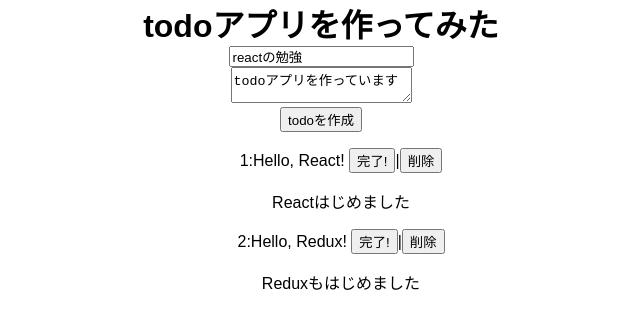
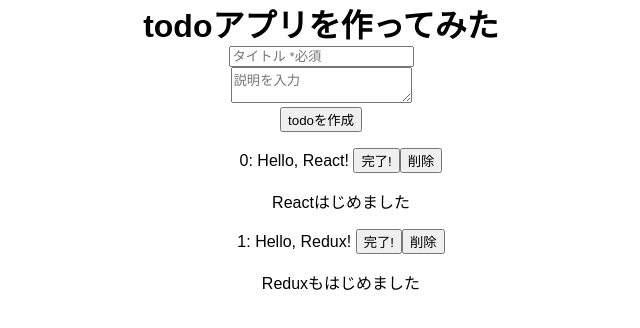
Before and after one commit to yokoto/react_todo, a React (Create React App) app: page / in a window 1280 px wide. Shown: the top 328 px of the page, without its empty margins (319-959 px from the left). Built offline with nearby package versions, Linux system fonts and the light colour scheme.

Commit message:
前編と後編を中心にリファクタリング

```diff
--- a/src/App.js
+++ b/src/App.js
@@ -8,56 +8,66 @@ class App extends Component {
     super()
     const todos = []
     this.state = {
+      todos: todos,
+      countTodoId: 0,
       isLoading: false,
       hasError: false,
-      todos: todos,
-      countTodo: todos.length + 1,
     }
   }
 
   handleSubmit(e) {
     e.preventDefault();
-    const title = e.target.title.value;
-    const desc = e.target.desc.value;
-    const todos = this.state.todos.slice()
-    const countTodo = this.state.countTodo
+    const countTodoId = this.state.countTodoId + 1
+    let title = e.target.title.value
+    if (title=== '') {
+      title = "【デフォルト値】reactの勉強"
+    }
+    let desc = e.target.desc.value
+    if (desc === '') {
+      desc = "【デフォルト値】todoアプリを作っています"
+    }
 
-    todos.push({
-      id: countTodo,
-      title: title,
-      desc: desc,
-      done: false,
+    this.setState({
+      ...this.state,
+      todos: this.state.todos.concat({
+        id: countTodoId,
+        title: title,
+        desc: desc,
+        done: false,
+      }),
+      countTodoId: countTodoId
     })
-
-    this.setState({ todos })
-    this.setState({ countTodo: countTodo + 1 })
 
     e.target.title.value = '';
     e.target.desc.value = ''
   }
 
-  setTodoStatus(clickTodo) {
-    const todos = this.state.todos.slice();
-    const todo = todos[clickTodo.id - 1];
-    todo.done = !todo.done;
-    todos[clickTodo.id - 1] = todo;
-
-    this.setState({ todos });
+  setTodoStatus(el) {
+    console.log(el)
+    const todos = this.state.todos.map(td => {
+      if (td.id === el.id) {
+        td.done = !td.done
+      }
+      return td
+    })
+    this.setState({
+      ...this.state,
+      todos,
+    })
   }
 
   handleRemove(i) {
     const todos = this.state.todos.filter(res => res.id !== i)
-    const countTodo = this.state.countTodo
-
-    this.setState({ todos })
-    this.setState({ countTodo: countTodo - 1 })
+    this.setState({
+      ...this.state,
+      todos
+    })
   }
 
   fetchData(url) {
     this.setState({ isLoading: true })
     fetch(url)
     .then((response) => {
-      console.log(response)
       if (!response.ok) {
         throw Error(response.statusText);
       }
@@ -66,12 +76,16 @@ class App extends Component {
     })
     .then((response) => response.json())
     .then((data) => {
-      let countTodo = this.state.countTodo
+      let countTodoId = this.state.countTodoId
       const todos = data.map(data => {
-        const todo = Object.assign({}, data, { id: countTodo++, done: false })
+        const todo = Object.assign({}, data, { id: countTodoId++, done: false })
         return todo
       })
-      this.setState({ todos, countTodo })
+      console.log(todos);
+      this.setState({
+        todos,
+        countTodoId: todos.length - 1
+      })
     })
     .catch(() => this.setState({ hasError: true }))
   }
@@ -89,8 +103,8 @@ class App extends Component {
           todos={this.state.todos}
           setTodoStatus={this.setTodoStatus.bind(this)}
           handleRemove={this.handleRemove.bind(this)}
-          isLoading={this.state.isLoading}
-          hasError={this.state.hasError}
+          //isLoading={this.state.isLoading}
+          //hasError={this.state.hasError}
         />
       </div>
     );
--- a/src/Form.js
+++ b/src/Form.js
@@ -5,8 +5,8 @@ class Form extends Component {
     return (
       <div className="form">
         <form onSubmit={this.props.handleSubmit}>
-          <input name="title" type="text" placeholder="タイトル *必須" defaultValue="reactの勉強" /><br />
-          <textarea name="desc" placeholder="説明を入力" defaultValue="todoアプリを作っています"></textarea><br />
+          <input name="title" type="text" placeholder="タイトル *必須" /><br />
+          <textarea name="desc" placeholder="説明を入力"></textarea><br />
           <button type="submit">todoを作成</button>
         </form>
       </div>
--- a/src/Todo.js
+++ b/src/Todo.js
@@ -8,9 +8,9 @@ class Todo extends Component {
     return(
       <li className={className}>
         <span>{this.props.id}</span>
-        <span>:{this.props.title} </span>
-        <button onClick={(e) => { e.preventDefault(); this.props.setTodoStatus(this.props)}}>{link}</button>
-        |<button onClick={() => { this.props.handleRemove(this.props.id)}}>削除</button>
+        <span>: {this.props.title} </span>
+        <button onClick={() => { this.props.setTodoStatus(this.props)}}>{link}</button>
+        <button onClick={() => { this.props.handleRemove(this.props.id)}}>削除</button>
         <p>{this.props.desc}</p>
       </li>
     );
--- a/src/TodoList.js
+++ b/src/TodoList.js
@@ -14,9 +14,9 @@ class TodoList extends Component {
     const todos = this.props.todos.map(todo =>
       <Todo
         key={todo.id}
-        {...todo}
         setTodoStatus={this.props.setTodoStatus}
         handleRemove={this.props.handleRemove}
+        {...todo}
       />
     )
 
```
